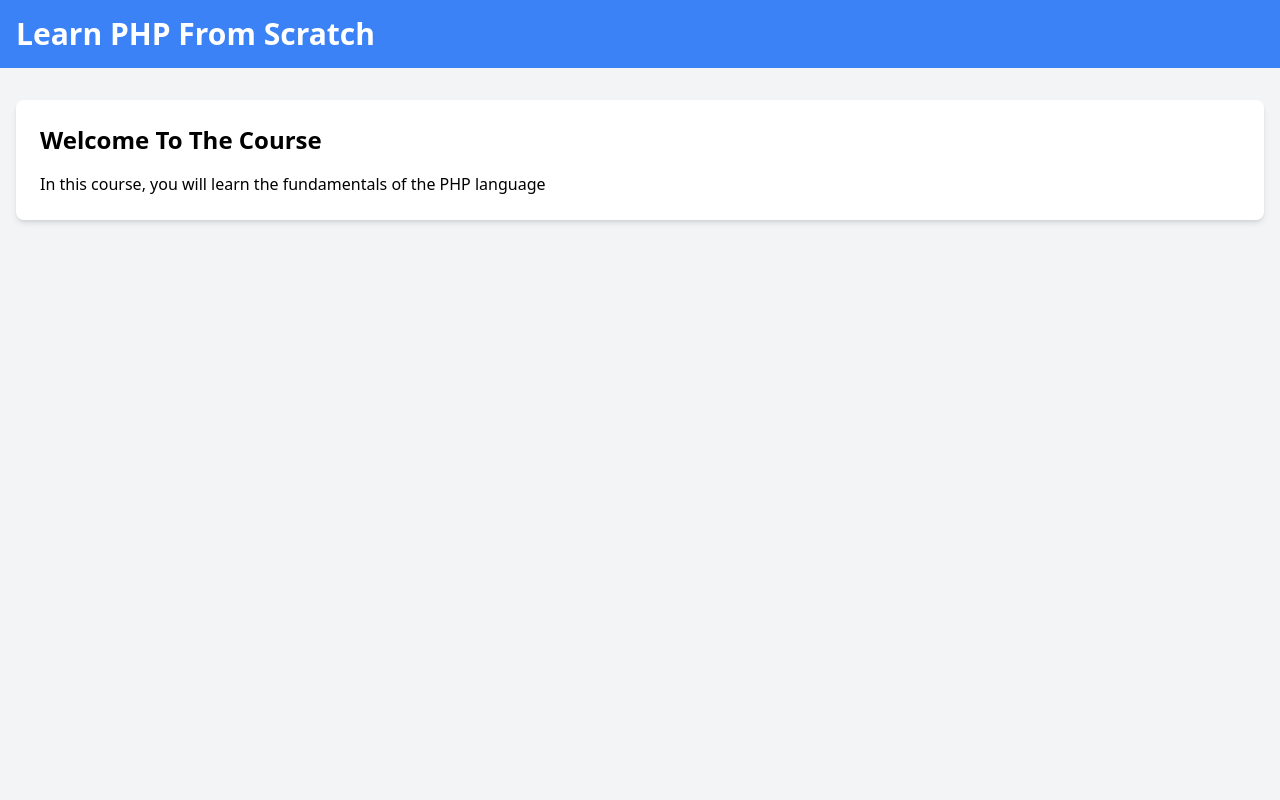
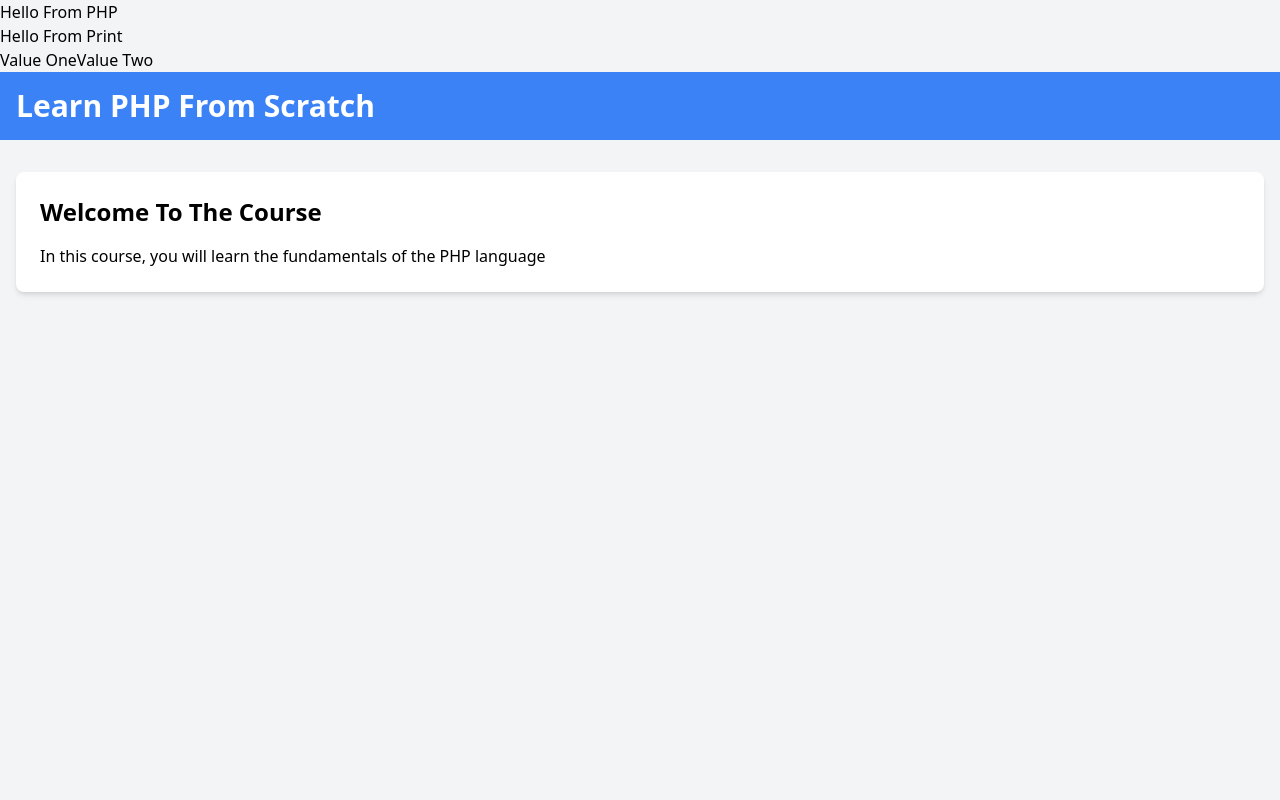
Before and after one commit to bhandareasmita/PHP-From-Scratch, a PHP site: page / in a window 1280 px wide. Run offline with PHP 8.4, Linux system fonts and the light colour scheme; some libraries are stand-ins or nearby versions.

Commit message:
Feat: Complete exercise-1.1

```diff
--- a/01-variables-data-types/01-php-tags-printing-comments/index.php
+++ b/01-variables-data-types/01-php-tags-printing-comments/index.php
@@ -1,3 +1,16 @@
+<?php
+// This is a single line comment
+/*
+ * Line 1
+ * Line 2
+ * Line 3
+ */
+echo 'Hello From PHP';
+echo '<br />';
+print 'Hello From Print';
+echo '<br />';
+echo 'Value One', 'Value Two';
+?>
 <!DOCTYPE html>
 <html lang="en">
 
@@ -11,13 +24,13 @@
 <body class="bg-gray-100">
     <header class="bg-blue-500 text-white p-4">
         <div class="container mx-auto">
-            <h1 class="text-3xl font-semibold">Learn PHP From Scratch</h1>
+            <h1 class="text-3xl font-semibold"><?php echo 'Learn PHP From Scratch' ;?></h1>
         </div>
     </header>
     <div class="container mx-auto p-4 mt-4">
         <div class="bg-white rounded-lg shadow-md p-6">
             <h2 class="text-2xl font-semibold mb-4">Welcome To The Course</h2>
-            <p>In this course, you will learn the fundamentals of the PHP language</p>
+            <p><?php echo 'In this course, you will learn the fundamentals of the PHP language' ; ?></p>
         </div>
     </div>
 </body>
```
Also changed, not shown: 1 other file.
